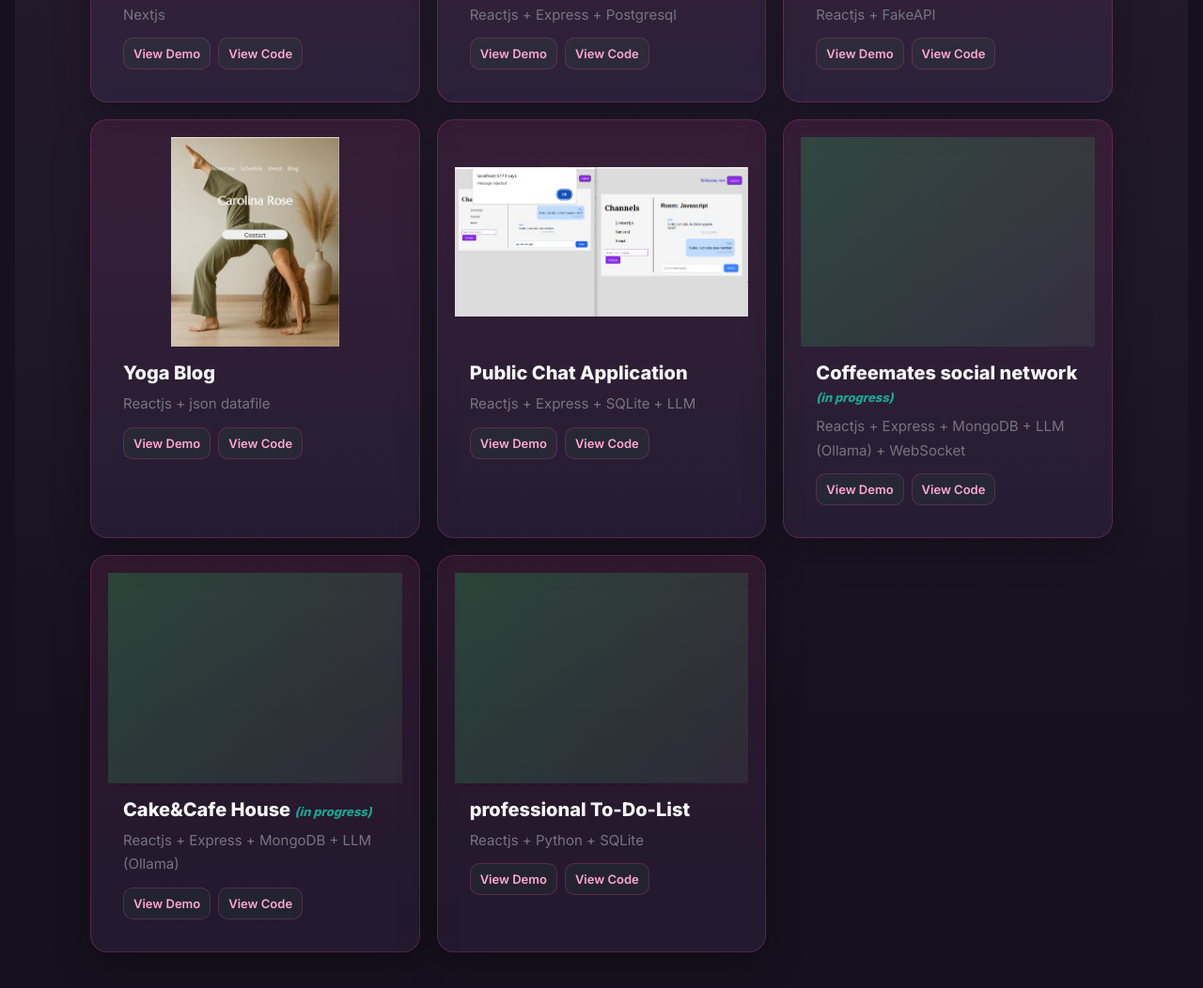
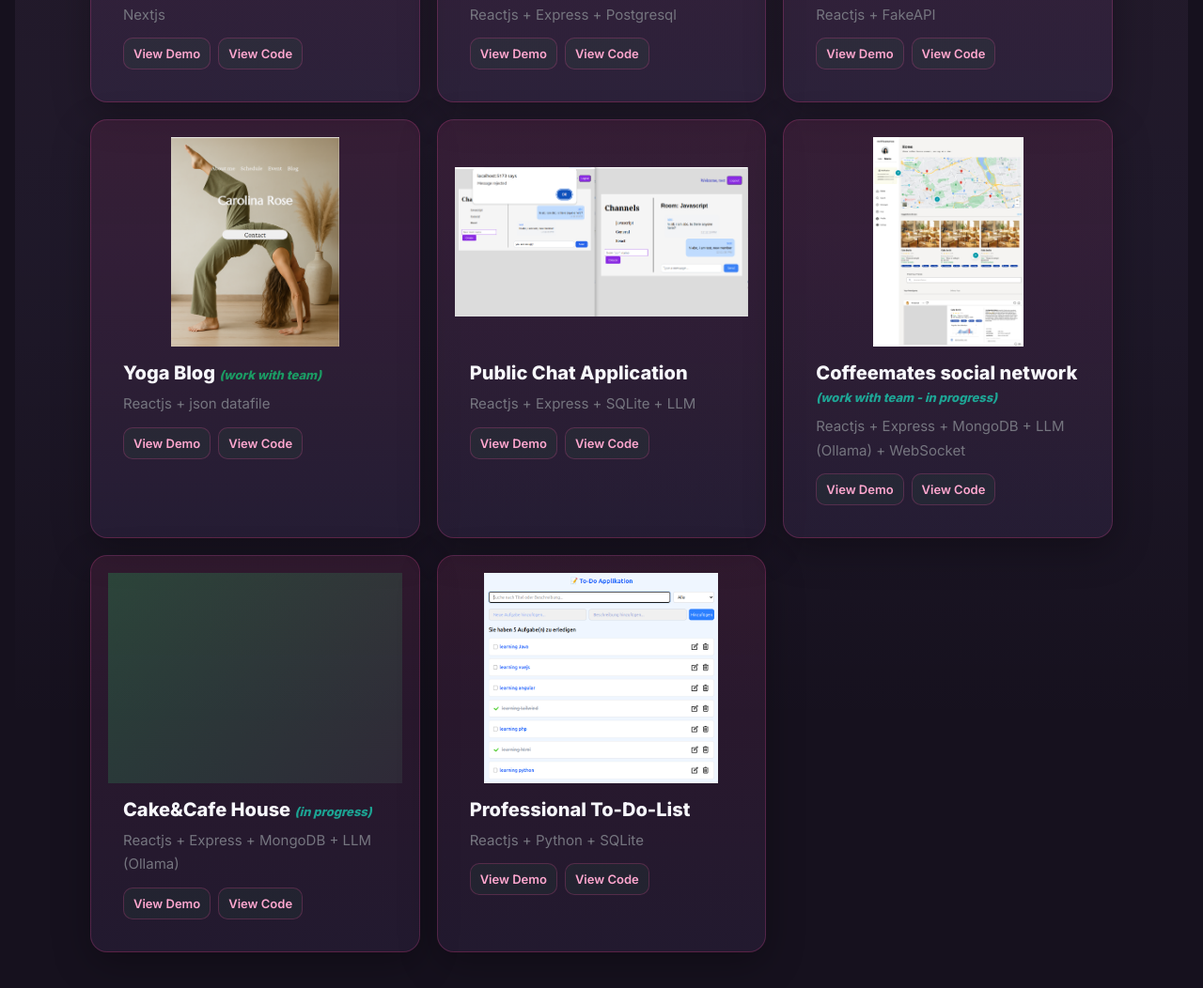
Before and after one commit to KittyVu/NewPorfolio, a plain HTML site: page index.html in a window 1280 px wide. Shown: the part 1852-2904 px from the top of the page at 94% size. Drawn offline with Linux system fonts and the light colour scheme.

Commit message:
update projects

```diff
--- a/index.html
+++ b/index.html
@@ -118,11 +118,12 @@
             <article class="role-card">
               <div class="card-media p4" aria-hidden="true"></div>
               <div class="card-body">
-                <h3>Yoga Blog</h3>
+                <h3>Yoga Blog <i style=" font-size:small;color: rgba(20, 209, 121, 0.699)"> (work with team)</i></h3>
                 <p>Reactjs + json datafile</p>
                 <div class="card-actions">
                   <a class="btn btn-ghost btn-sm" href="https://github.com/KittyVu/YogaBlog" aria-label="View demo">View Demo</a>
                   <a class="btn btn-ghost btn-sm" href="https://github.com/KittyVu/YogaBlog" target="_blank" aria-label="View code">View Code</a>
+
                 </div>
               </div>
             </article>
@@ -140,7 +141,7 @@
             <article class="role-card">
               <div class="card-media p6" aria-hidden="true"></div>
               <div class="card-body">
-                <h3>Coffeemates social network <i style=" font-size:small;color: rgba(24, 224, 191, 0.699)">(in progress)</i></h3>
+                <h3>Coffeemates social network <i style=" font-size:small;color: rgba(24, 224, 191, 0.699)">(work with team - in progress)</i></h3>
                 <p>Reactjs + Express + MongoDB + LLM (Ollama) + WebSocket</p>
                 <div class="card-actions">
                   <a class="btn btn-ghost btn-sm" href="" aria-label="View demo">View Demo</a>
@@ -149,7 +150,7 @@
               </div>
             </article>
             <article class="role-card">
-              <div class="card-media p6" aria-hidden="true"></div>
+              <div class="card-media p7" aria-hidden="true"></div>
               <div class="card-body">
                 <h3>Cake&Cafe House <i style=" font-size:small;color: rgba(24, 224, 191, 0.699)">(in progress)</i></h3>
                 <p>Reactjs + Express + MongoDB + LLM (Ollama)</p>
@@ -160,9 +161,9 @@
               </div>
             </article>
             <article class="role-card">
-              <div class="card-media p6" aria-hidden="true"></div>
+              <div class="card-media p8" aria-hidden="true"></div>
               <div class="card-body">
-                <h3>professional To-Do-List</h3>
+                <h3>Professional To-Do-List</h3>
                 <p>Reactjs + Python + SQLite </p>
                 <div class="card-actions">
                   <a class="btn btn-ghost btn-sm" href="https://github.com/KittyVu/To-Do-Applikation" aria-label="View demo">View Demo</a>
--- a/styles.css
+++ b/styles.css
@@ -350,6 +350,20 @@ main,
 
 .p5 {
   background-image: url('./images/publicChat.png');
+  background-size: contain;
+  background-repeat: no-repeat;
+  background-position: center;
+}
+
+.p6 {
+  background-image: url('./images/coffeemates1.png');
+  background-size: contain;
+  background-repeat: no-repeat;
+  background-position: center;
+}
+
+.p8 {
+  background-image: url('./images/Todolist.png');
   background-size: contain;
   background-repeat: no-repeat;
   background-position: center;
```
Also changed, not shown: images/Todolist.png (added), images/coffeemates1.png (added), images/coffeemates2.png (added).
